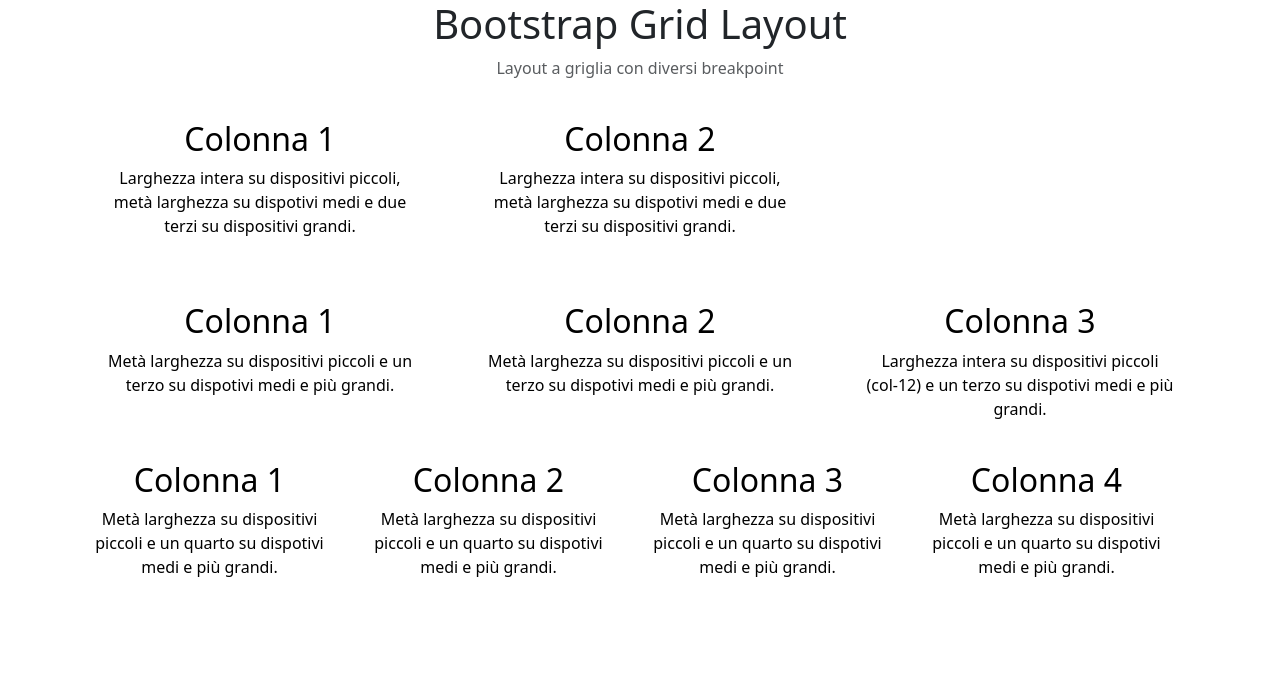
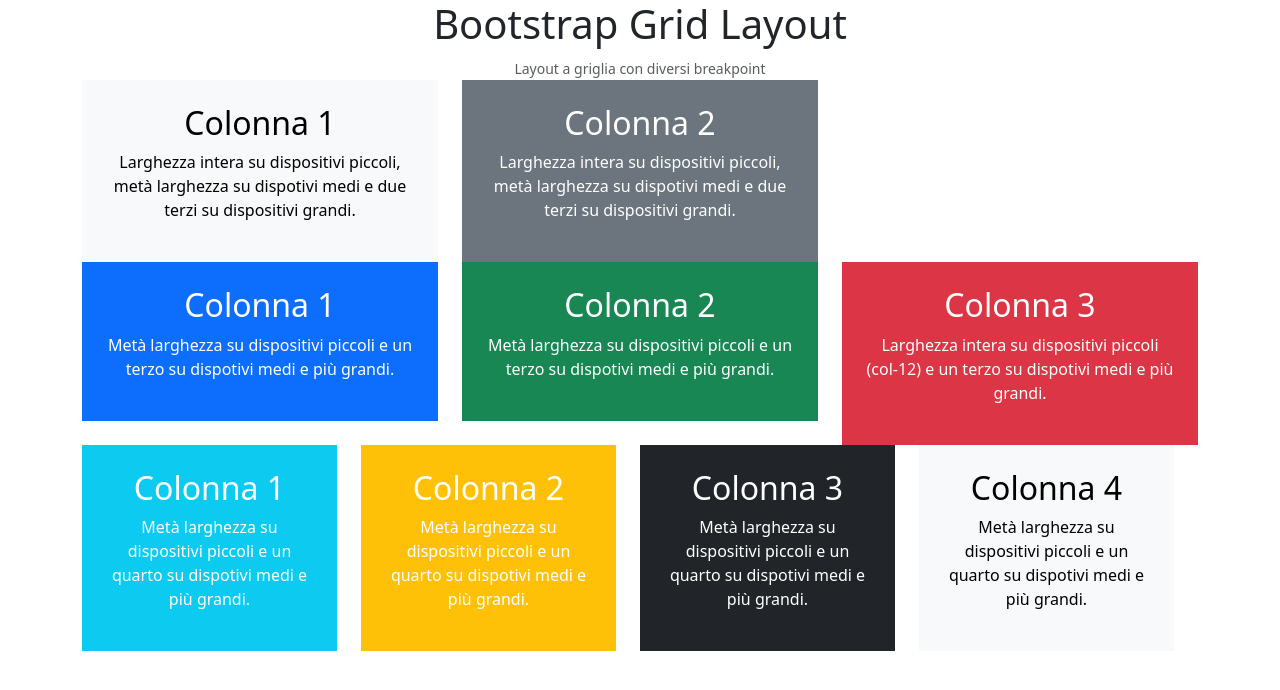
Before and after one commit to Lucia994/htmlcss-bootstrap-layout, a plain HTML site: page index.html in a window 1280 px wide. Drawn offline with nearby package versions, Linux system fonts and the light colour scheme.

Commit message:
Fix background and text color styling

```diff
--- a/index.html
+++ b/index.html
@@ -12,20 +12,20 @@
 <body>
     <div class="container text-center" >
         <h1>Bootstrap Grid Layout</h1>
-        <p small class="text-body-secondary">Layout a griglia con diversi breakpoint </p>
+        <small class="text-body-secondary">Layout a griglia con diversi breakpoint </small>
 
 
        <!-- Fist row -->
 
         <div class="row">
          <div class="col-sm-12 col-md-6 col-lg-4">
-         <div class="p-4 text-black text-center">
+         <div class="p-4 text-black bg-light">
             <p class="h2">Colonna 1</p>
             <p> Larghezza intera su dispositivi piccoli, metà larghezza su dispotivi medi e due terzi su dispositivi grandi.</p>
          </div>
          </div>
         <div class="col-sm-12 col-md-6 col-lg-4">
-         <div class="p-4 text-black text-center">
+         <div class="p-4 text-white bg-secondary">
             <p class="h2">Colonna 2</p>
             <p> Larghezza intera su dispositivi piccoli, metà larghezza su dispotivi medi e due terzi su dispositivi grandi.</p>
          </div>
@@ -34,19 +34,19 @@
         <!-- Second row -->
     <div class="row">
     <div class="col-sm-6 col-md-4 col-lg-4">
-        <div class="p-4 text-black text-center">
+        <div class="p-4 text-white bg-primary">
             <p class="h2">Colonna 1</p>
             <p> Metà larghezza su dispositivi piccoli e un terzo su dispotivi medi e più grandi.</p>
         </div>
     </div>
     <div class="col-sm-6 col-md-4 col-lg-4">
-        <div class="p-4 text-black text-center">
+        <div class="p-4 text-white bg-success">
             <p class="h2">Colonna 2</p>
             <p> Metà larghezza su dispositivi piccoli e un terzo su dispotivi medi e più grandi.</p>
         </div>
     </div>
     <div class="col-sm-12 col-md-4 col-lg-4">
-        <div class="p-4 text-black text-center">
+        <div class="p-4 text-white bg-danger">
             <p class="h2">Colonna 3</p>
             <p> Larghezza intera su dispositivi piccoli (col-12) e un terzo su dispotivi medi e più grandi.</p>
         </div>
@@ -54,25 +54,25 @@
       <!-- Third row -->
     <div class="row">
     <div class="col-sm-6 col-md-3 col-lg-3">
-         <div class="text-black text-center">
+         <div class="p-4 text-white bg-info">
             <p class="h2">Colonna 1</p>
             <p>Metà larghezza su dispositivi piccoli e un quarto su dispotivi medi e più grandi.</p>
          </div>
     </div>
     <div class="col-sm-6 col-md-3 col-lg-3">
-    <div class="text-black text-center">
+    <div class="p-4 text-white bg-warning">
             <p class="h2">Colonna 2</p>
             <p>Metà larghezza su dispositivi piccoli e un quarto su dispotivi medi e più grandi.</p>
     </div>
     </div>
     <div class="col-sm-6 col-md-3 col-lg-3">
-        <div class="text-black text-center">
+        <div class="p-4 text-white bg-dark">
             <p class="h2">Colonna 3</p>
             <p>Metà larghezza su dispositivi piccoli e un quarto su dispotivi medi e più grandi.</p>
          </div>
     </div>
     <div class="col-sm-6 col-md-3 col-lg-3">
-        <div class="text-black text-center">
+        <div class="p-4 text-black bg-light">
             <p class="h2">Colonna 4</p>
             <p>Metà larghezza su dispositivi piccoli e un quarto su dispotivi medi e più grandi.</p>
         </div>
```
